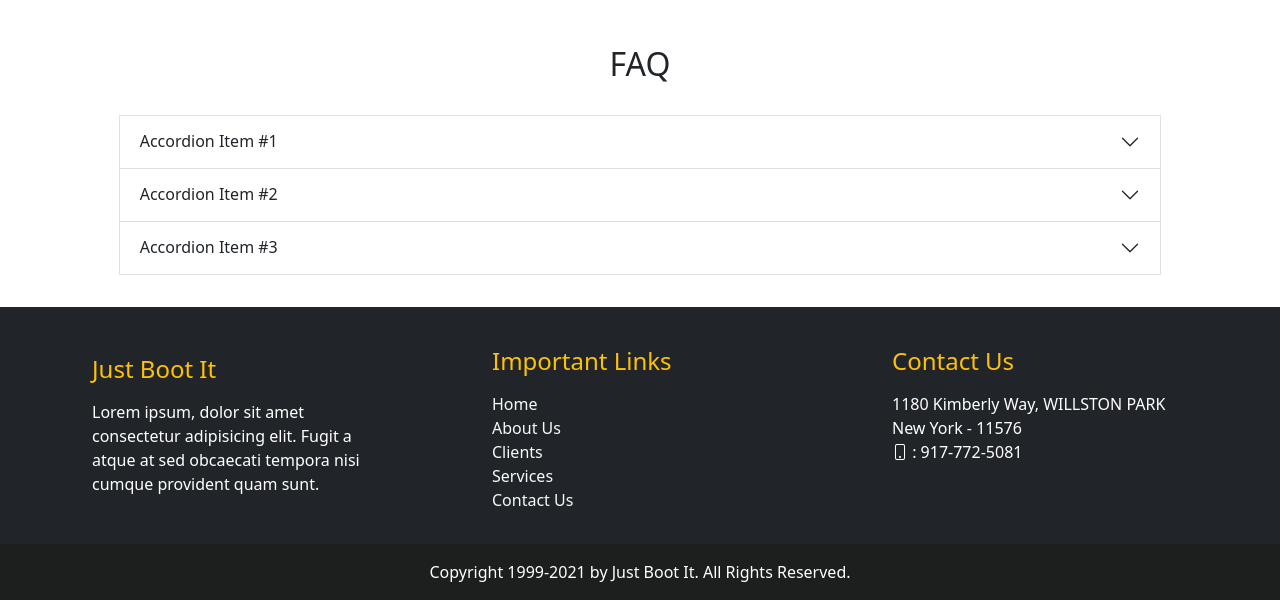
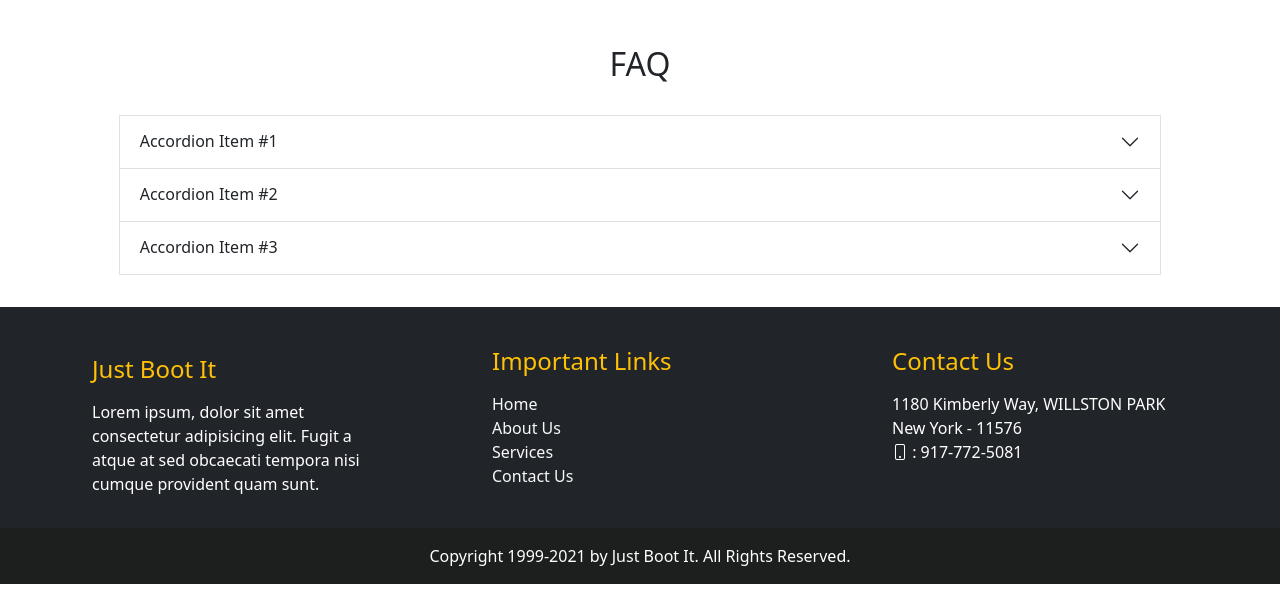
Before and after one commit to Mr-Vansh/Just_Boot_It, a plain HTML site: page index.html in a window 1280 px wide. Shown: the part 1711-2311 px from the top of the page. Drawn offline with nearby package versions, Linux system fonts and the light colour scheme.

Commit message:
Update index.html

```diff
--- a/index.html
+++ b/index.html
@@ -353,7 +353,6 @@
         <p>
           <a href="#" class="link-light text-decoration-none">Home</a><br>
           <a href="#" class="link-light text-decoration-none">About Us</a><br>
-          <a href="#" class="link-light text-decoration-none">Clients</a><br>
           <a href="#" class="link-light text-decoration-none">Services</a><br>
           <a href="#contact-us" class="link-light text-decoration-none">Contact Us</a><br>
         </p>
```
